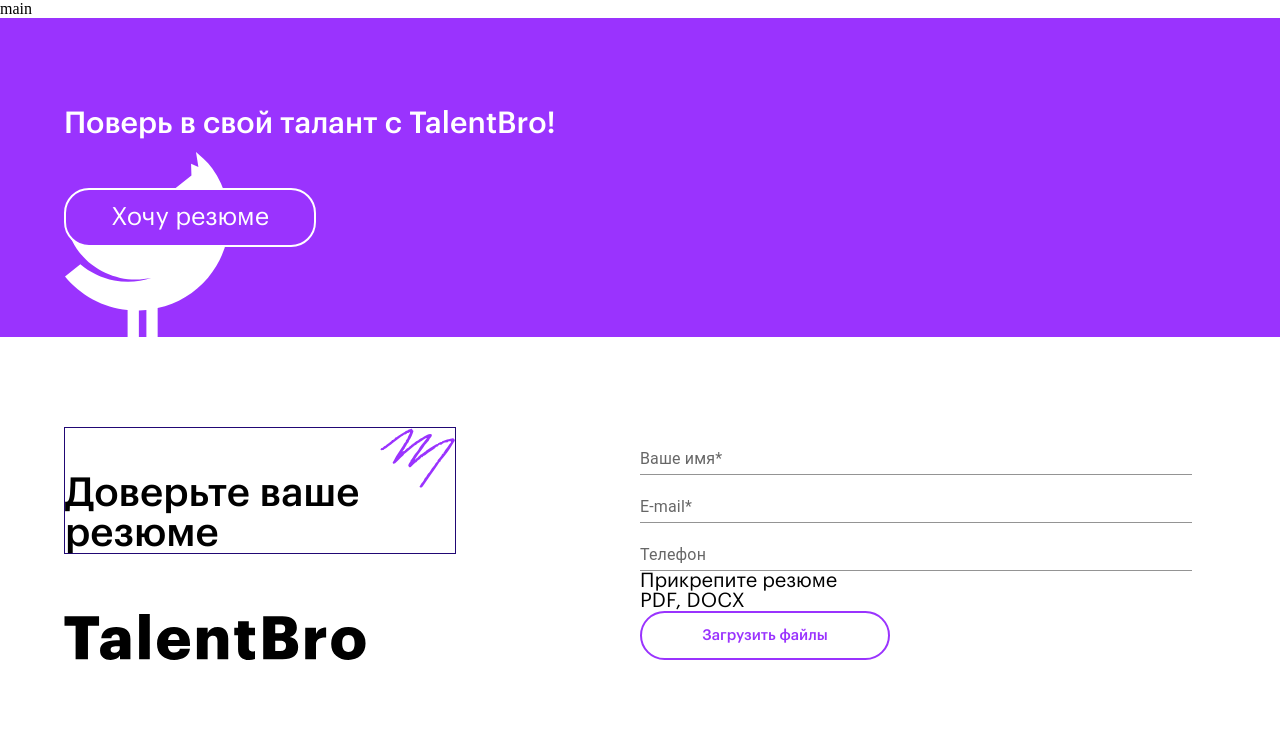
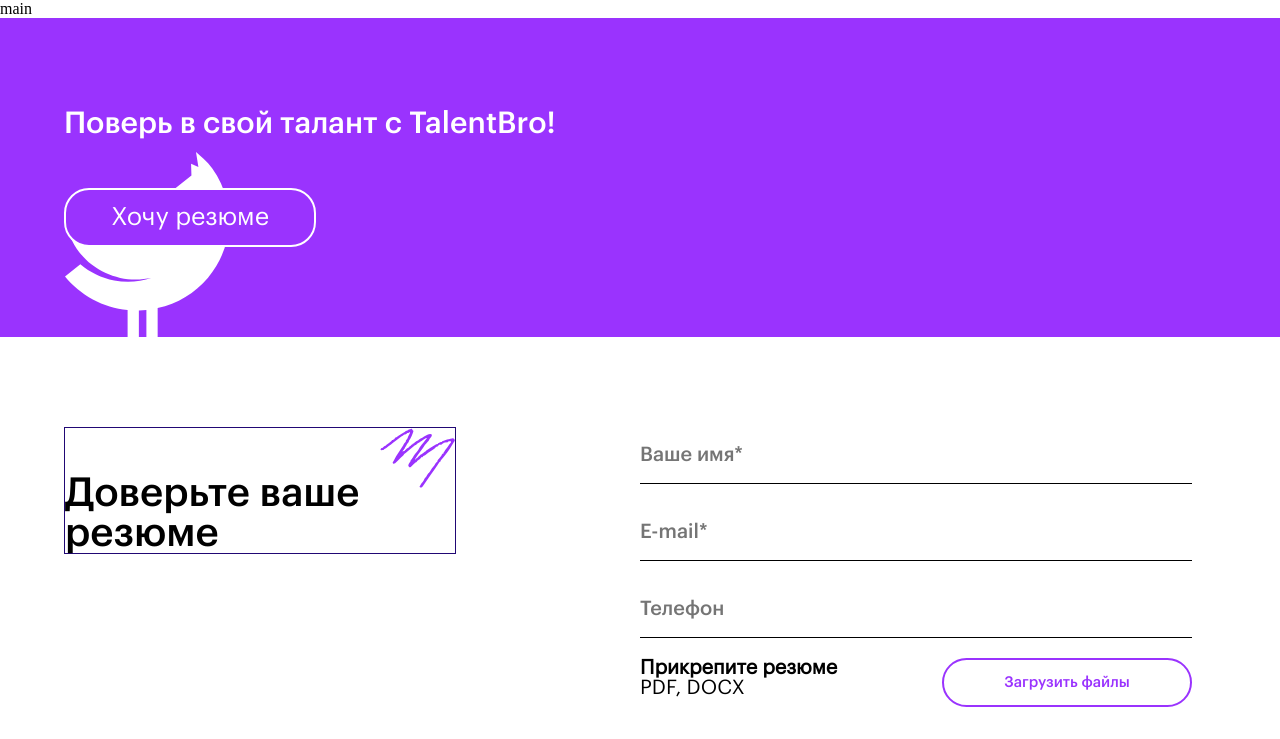
Before and after one commit to AVS85/talent-bro, a Next.js app: page / in a window 1280 px wide. Shown: the top 739 px of the page. Built offline with nearby package versions, Linux system fonts and the light colour scheme.

Commit message:
contact form

```diff
--- a/components/atom/input/Input.jsx
+++ b/components/atom/input/Input.jsx
@@ -11,14 +11,15 @@
 }){
 	return (
 		<section className={styles.wrapper}>
-			<TextField id={id} label={label} variant={variant}
+			<input className={styles.input} type="text" placeholder={label} />
+			{/* <TextField id={id} label={label} variant={variant}
 				className={styles.textField}
 				// sx={{
 				// 	borderBottom: '1px solid red',
 				// 	fontSize: '20px',
 				// 	width: '100%'
 				// }}
-				/>
+				/> */}
 		</section>
 	)
 }
--- a/components/atom/input/Input.module.scss
+++ b/components/atom/input/Input.module.scss
@@ -2,7 +2,7 @@
 
 .wrapper {
 	.textField {
-		width: 100%,
+		width: 100%;
 		// background: $elemAcc;
 		// border: 2px solid #FFFFFF;
 		// border-radius: 25px;
@@ -11,4 +11,18 @@
 		// font-size: 25px;
 		// line-height: 25px;
 	}
+	.input {
+		border: 0;
+		border-bottom: 1px solid #000000;
+		font-family: 'main500';
+		font-size: 20px;
+		line-height: 20px;
+		padding: 18px 0;
+		outline: none;
+		width: 100%;
+		:active, :hover, :focus {
+			outline: 0;
+			outline-offset: 0;
+		}
+	}
 }
--- a/pages/contact-form/ContactForm.jsx
+++ b/pages/contact-form/ContactForm.jsx
@@ -45,18 +45,30 @@
 					md={6}
 					// sx={{border: '1px solid red'}}
 					>
-						<Box>
+						<Box sx={{pb: '20px'	}}>
 							<Input id="standard-basic" label="Ваше имя*" variant="standard" />
 						</Box>
-						<Box>
+						<Box sx={{pb: '20px'	}}>
 							<Input id="standard-basic" label="E-mail*" variant="standard"/>
 						</Box>
-						<Box>
+						<Box sx={{pb: '20px'	}}>
 							<Input id="standard-basic" label="Телефон" variant="standard"/>
 						</Box>
-						<Box>
-							<div>Прикрепите резюме<br />PDF, DOCX</div>
+						<Box sx={{
+							pb: '20px',
+							mb: '20px',
+							display: 'flex',
+							justifyContent: 'space-between',
+						}}>
+							<div><b>Прикрепите резюме</b><br />PDF, DOCX</div>
 							<Button styleName={'alt'} title={'Загрузить файлы'}></Button>
+						</Box>
+						<Box sx={{
+							pb: '20px',
+							display: 'flex',
+						}}>
+							<input type="checkbox"></input>
+							<div>Я принимаю условия оферты</div>
 						</Box>
 	        </Grid>
 
```
